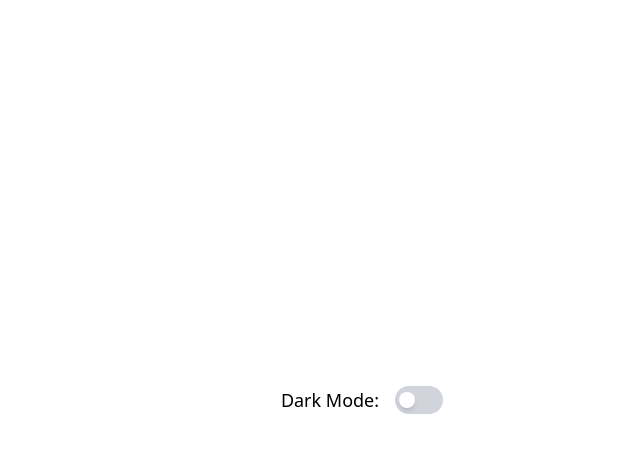
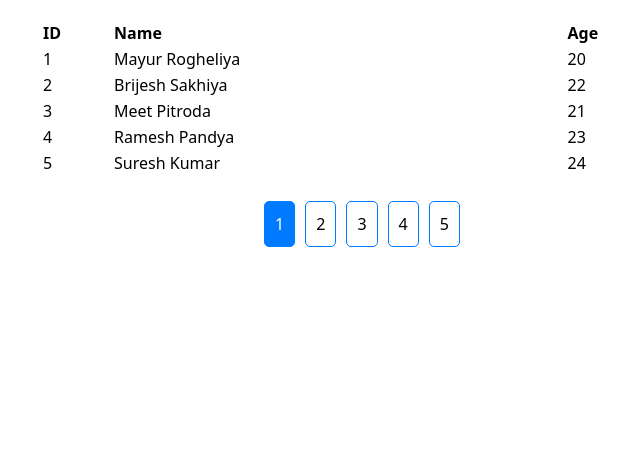
Before and after one commit to mayurrogheliya/react-college, a React (Vite) app: page / in a window 1280 px wide. Shown: the top 452 px of the page, without its empty margins (278-918 px from the left). Built offline with nearby package versions, Linux system fonts and the light colour scheme.

Commit message:
implemented Pagination on static data using useState hook

```diff
--- a/src/App.jsx
+++ b/src/App.jsx
@@ -10,9 +10,11 @@
 // import StateHook from './components/StateHook'
 // import ColorChange from './components/StateHook2'
 // import FontWeight from './components/StateHook3'
-import ThemeSwitcher from './components/ThemeSwitcher'
+// import ThemeSwitcher from './components/ThemeSwitcher'
 // import TimingWatch from './components/Timer'
 // import TodoList from './components/TodoList'
+
+import Pagination from "./components/Pagination"
 
 function App() {
   const productItem = [
@@ -46,7 +48,8 @@ function App() {
       {/* <SpecialChar /> */}
       {/* <ColorPicker /> */}
       {/* <TodoList /> */}
-      <ThemeSwitcher />
+      {/* <ThemeSwitcher /> */}
+      <Pagination/>
     </div>
   )
 }
--- /dev/null
+++ b/src/components/Pagination.jsx
@@ -0,0 +1,96 @@
+import { useState } from "react";
+
+function Pagination() {
+    const myData = [
+        { id: 1, name: "Mayur Rogheliya", age: 20, },
+        { id: 2, name: "Brijesh Sakhiya", age: 22, },
+        { id: 3, name: "Meet Pitroda", age: 21, },
+        { id: 4, name: "Ramesh Pandya", age: 23, },
+        { id: 5, name: "Suresh Kumar", age: 24, },
+        { id: 6, name: "Rajesh Kumar", age: 25, },
+        { id: 7, name: "Priyanka Kapoor", age: 26, },
+        { id: 8, name: "Deepak Chopra", age: 27, },
+        { id: 9, name: "Priyanka Chopra", age: 28, },
+        { id: 10, name: "Sachin Tendulkar", age: 29, },
+        { id: 11, name: "Virat Kohli", age: 30, },
+        { id: 12, name: "Rohit Sharma", age: 31, },
+        { id: 13, name: "Rahul Dravid", age: 32, },
+        { id: 14, name: "Karthik Rohit", age: 33, },
+        { id: 15, name: "Suresh Raina", age: 34, },
+        { id: 16, name: "Sachin Tiwary", age: 35, },
+        { id: 17, name: "Karan Johar", age: 36, },
+        { id: 18, name: "Shikhar Dhoni", age: 37, },
+        { id: 19, name: "Shweta Bose", age: 38, },
+        { id: 20, name: "Rahul Gandhi", age: 39, },
+        { id: 21, name: "Jasprit Bumrah", age: 40, },
+        { id: 22, name: "Suresh Kumar Rahul", age: 41, },
+        { id: 23, name: "Suresh Rajput", age: 42, },
+        { id: 24, name: "Karan Chopra", age: 25, },
+        { id: 25, name: "Kartik", age: 25, },
+    ];
+
+    const recordPerPage = 5;
+    const [currentPage, setCurrentPage] = useState(1);
+    const totalPages = Math.ceil(myData.length / recordPerPage);
+    const currentRecords = myData.slice(
+        (currentPage - 1) * recordPerPage,
+        currentPage * recordPerPage
+    )
+    const handlePageChange = (page) => {
+        setCurrentPage(page);
+    }
+    return (
+        <div>
+            <table style={{ width: "50%", margin: "20px auto", textAlign: "left" }}>
+                <thead>
+                    <tr>
+                        <th>ID</th>
+                        <th>Name</th>
+                        <th>Age</th>
+                    </tr>
+                </thead>
+                <tbody>
+                    {currentRecords.map((item) => (
+                        <tr key={item.id}>
+                            <td>{item.id}</td>
+                            <td>{item.name}</td>
+                            <td>{item.age}</td>
+                        </tr>
+                    ))}
+                </tbody>
+            </table>
+
+            <div style={{ textAlign: "center", marginTop: "20px" }}>
+                {Array.from({ length: totalPages }, (_, index) => (
+                    <button
+                        key={index + 1}
+                        onClick={() => handlePageChange(index + 1)}
+                        style={{
+                            padding: "10px",
+                            margin: "5px",
+                            cursor: "pointer",
+                            backgroundColor: currentPage === index + 1 ? "#007BFF" : "#FFF",
+                            color: currentPage === index + 1 ? "#FFF" : "#000",
+                            border: "1px solid #007BFF",
+                            borderRadius: "5px",
+                        }}
+                    >
+                        {index + 1}
+                    </button>
+                ))}
+            </div>
+
+            {/* <div>
+                <button disabled={currentPage === 1} onClick={() => handlePageChange(currentPage - 1)}>
+                    Previous
+                </button>
+                <span>Page {currentPage} of {totalPage}</span>
+                <button disabled={currentPage === totalPage} onClick={() => handlePageChange(currentPage + 1)}>
+                    Next
+                </button>
+            </div> */}
+        </div>
+    );
+}
+
+export default Pagination;
```
